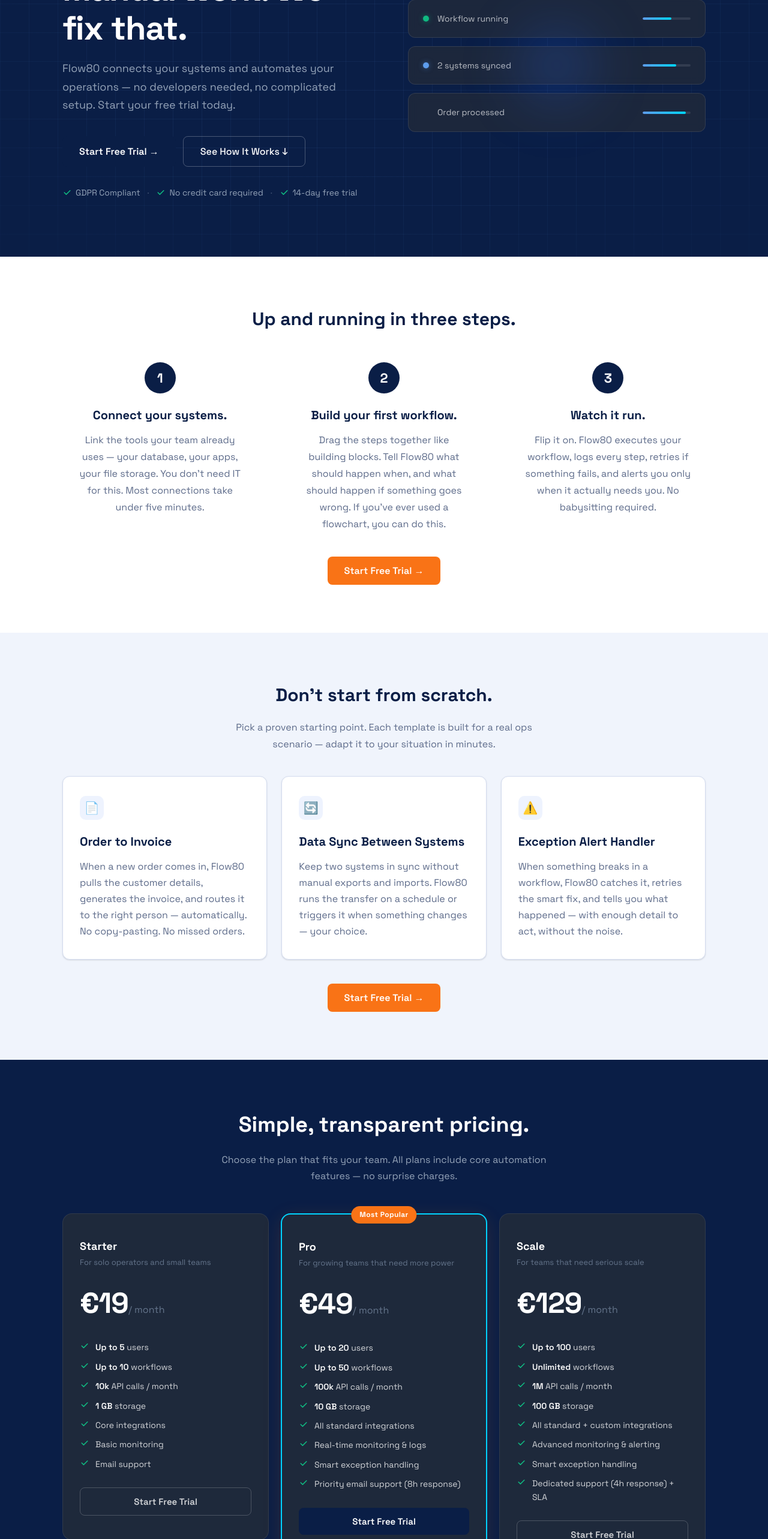
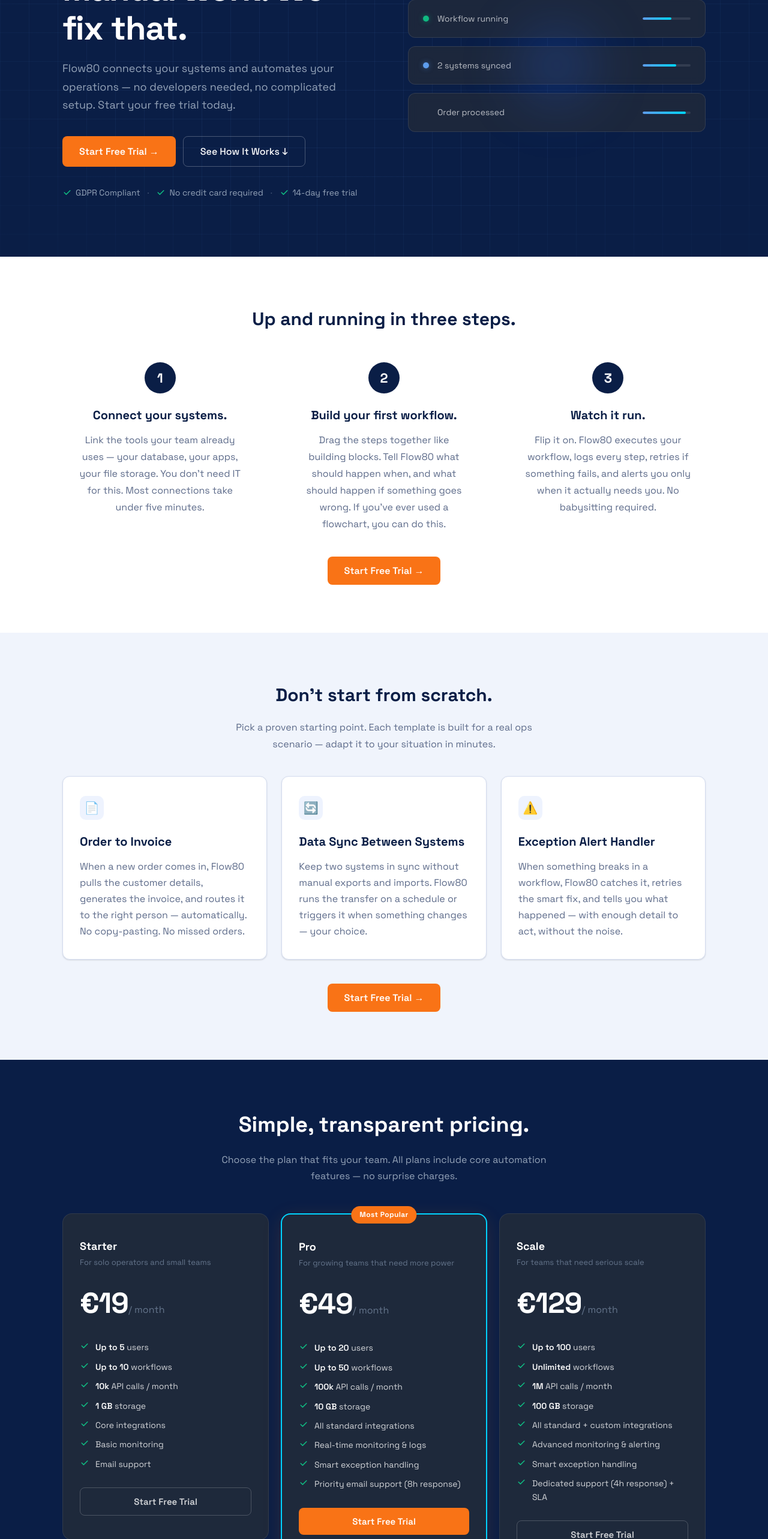
Before and after one commit to DataFlowHub/flow80-website, a Next.js app: page /about in a window 1280 px wide. Shown: the part 234-2800 px from the top of the page at 60% size. Built offline with nearby package versions, Linux system fonts and the light colour scheme.

Commit message:
fix: apply warm orange brand color to CTAs and buttons

```diff
--- a/src/styles/globals.css
+++ b/src/styles/globals.css
@@ -1478,7 +1478,7 @@ input, textarea { font-family: var(--font); }
 }
 
 .hero-section__cta-primary {
-  background: var(--color-primary);
+  background: var(--color-secondary);
   color: white;
   font-size: 16px;
   font-weight: 600;
@@ -1493,7 +1493,7 @@ input, textarea { font-family: var(--font); }
 }
 
 .hero-section__cta-primary:hover {
-  background: #1D4ED8;
+  background: var(--color-secondary-hover);
   transform: scale(1.02);
 }
 
@@ -1809,12 +1809,12 @@ input, textarea { font-family: var(--font); }
 }
 
 .pricing-card__cta--solid {
-  background: var(--color-primary);
+  background: var(--color-secondary);
   color: white;
 }
 
 .pricing-card__cta--solid:hover {
-  background: #1D4ED8;
+  background: var(--color-secondary-hover);
   transform: scale(1.02);
 }
 
```
